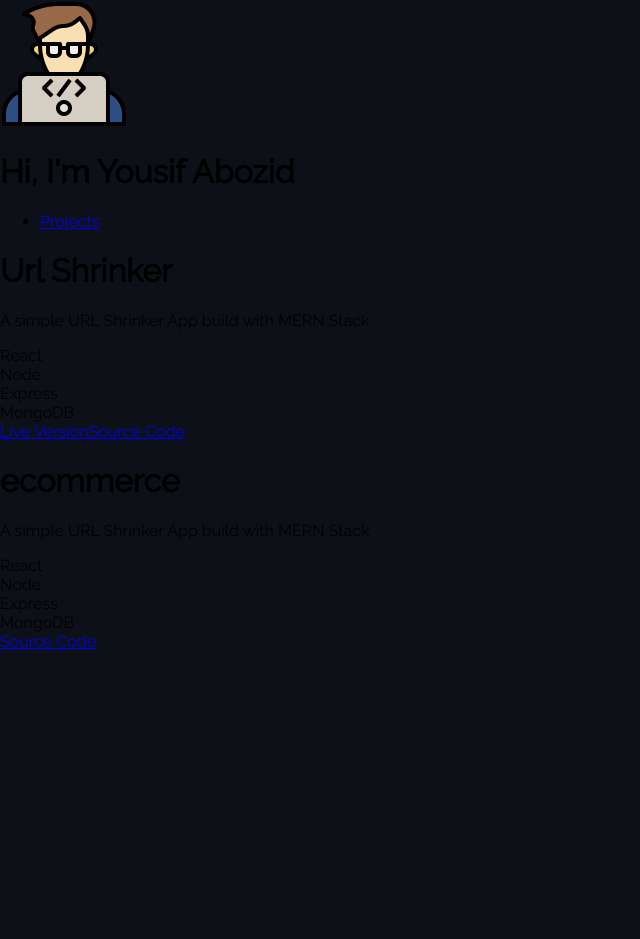
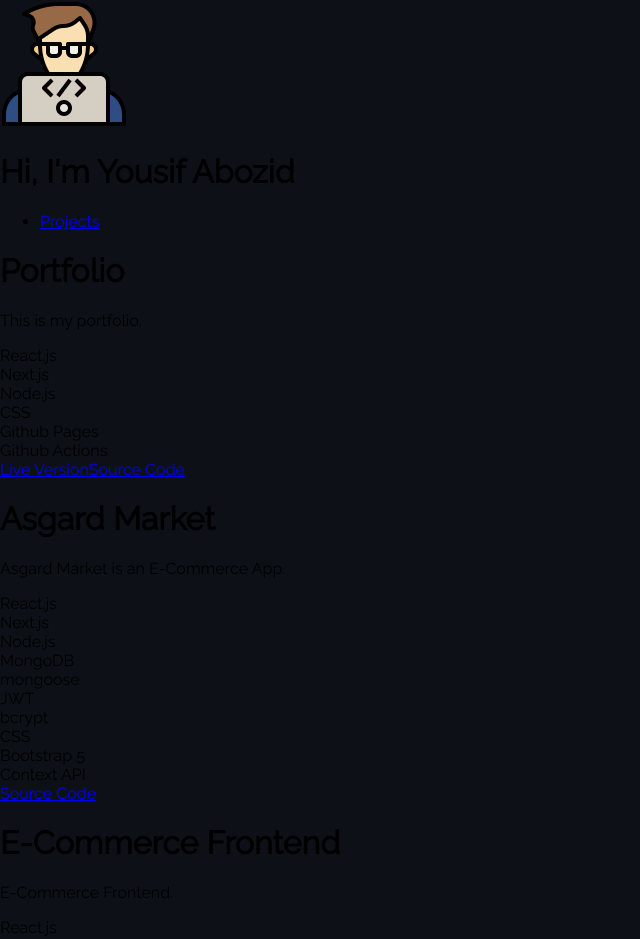
Before and after one commit to YousifAbozid/YousifAbozid.github.io, a Next.js app: page /projects in a window 1280 px wide. Shown: the top 939 px of the page, without its empty margins (0-640 px from the left). Before the commit the page ends 800 px from the top, so only its background shows below. Built offline with nearby package versions, Linux system fonts and the light colour scheme.

Commit message:
add first 4 projects

```diff
--- a/components/Projects.js
+++ b/components/Projects.js
@@ -1,17 +1,42 @@
 const ProjectsArray = [
   {
-    name: 'Url Shrinker',
-    description: 'A simple URL Shrinker App build with MERN Stack',
-    tools: ['React', 'Node', 'Express', 'MongoDB'],
-    live: 'https://urlshrinker.netlify.app/',
+    name: 'Portfolio',
+    description: 'This is my portfolio.',
+    tools: ['React.js', 'Next.js', 'Node.js', 'CSS', 'Github Pages', 'Github Actions'],
+    live: 'https://yousif.tech',
+    source: 'https://github.com/YousifAbozid/YousifAbozid.github.io',
+  },
+  {
+    name: 'Asgard Market',
+    description: 'Asgard Market is an E-Commerce App.',
+    tools: [
+      'React.js',
+      'Next.js',
+      'Node.js',
+      'MongoDB',
+      'mongoose',
+      'JWT',
+      'bcrypt',
+      'CSS',
+      'Bootstrap 5',
+      'Context API',
+    ],
+    live: '',
     source: 'https://github.com/YousifAbozid/url-shrinker',
   },
   {
-    name: 'ecommerce',
-    description: 'A simple URL Shrinker App build with MERN Stack',
-    tools: ['React', 'Node', 'Express', 'MongoDB'],
+    name: 'E-Commerce Frontend',
+    description: 'E-Commerce Frontend.',
+    source: 'https://github.com/YousifAbozid/E-Commerce-frontend',
     live: '',
-    source: 'https://github.com/YousifAbozid/url-shrinker',
+    tools: ['React.js', 'Bootstrap', 'Redux', 'Axios'],
+  },
+  {
+    name: 'E-Commerce Backend',
+    description: 'E-Commerce Backend.',
+    source: 'https://github.com/YousifAbozid/E-Commerce-backend',
+    live: '',
+    tools: ['Node.js', 'Express.js', 'MongoDB', 'mongoose', 'JWT', 'bcrypt'],
   },
 ]
 
```
